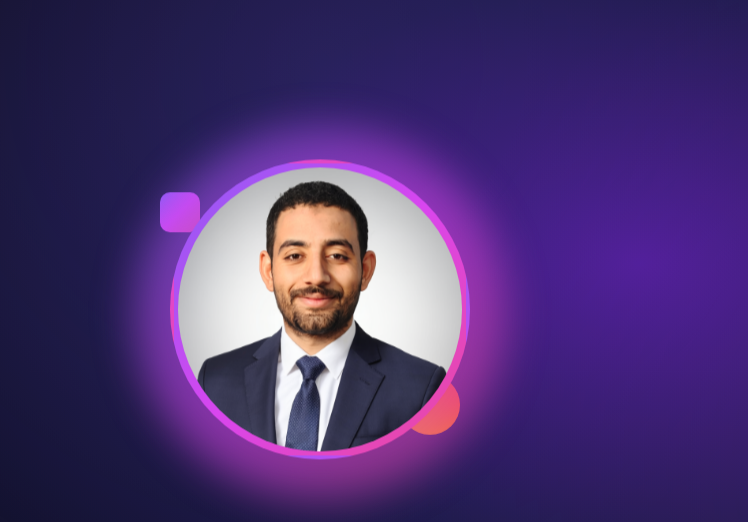
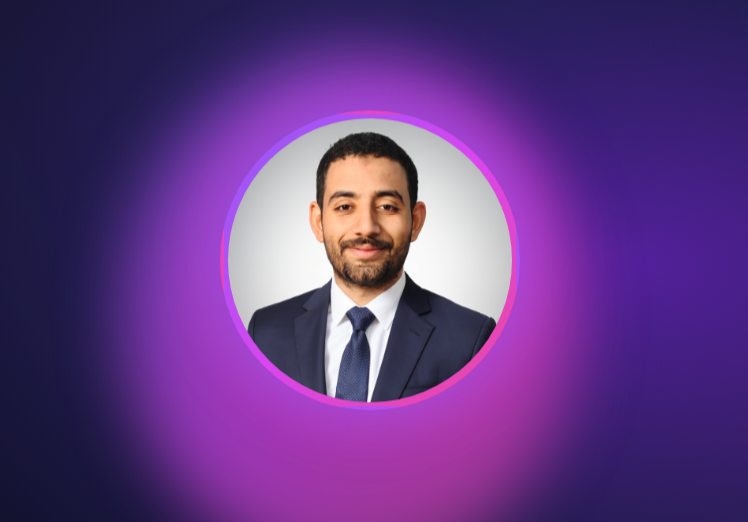
Before and after one commit to moekhodry11/Mohab-Portfolio, a plain HTML site: page index.html in a window 1280 px wide. Shown: the part 137-659 px from the top of the page, 0-748 px from the left. Drawn offline with Linux system fonts and the light colour scheme.

Commit message:
fix bugs

```diff
--- a/css/style.css
+++ b/css/style.css
@@ -5,8 +5,15 @@
   box-sizing: border-box;
 }
 
+*,
+*::before,
+*::after {
+  max-width: 100%;
+}
+
 html {
   scroll-behavior: smooth;
+  overflow-x: hidden;
 }
 
 body {
@@ -17,6 +24,8 @@ body {
   overflow-x: hidden;
   direction: rtl;
   text-align: right;
+  width: 100%;
+  max-width: 100vw;
 }
 
 /* ===== CSS VARIABLES (Design System) ===== */
@@ -402,6 +411,8 @@ body {
   background: var(--gradient-primary);
   padding: 4px;
   animation: float 3s ease-in-out infinite;
+  box-shadow: 0 0 40px 10px rgba(139, 92, 246, 0.4),
+    0 0 60px 20px rgba(217, 70, 239, 0.3), 0 0 80px 30px rgba(236, 72, 153, 0.2);
 }
 
 .hero-image img {
@@ -416,54 +427,24 @@ body {
   transform: scale(1.1);
 }
 
+.hero-image:hover {
+  box-shadow: 0 0 50px 15px rgba(139, 92, 246, 0.6),
+    0 0 70px 25px rgba(217, 70, 239, 0.4), 0 0 90px 35px rgba(236, 72, 153, 0.3);
+  transform: translateY(-5px);
+}
+
 .hero-image-glow {
   position: absolute;
-  top: -20px;
-  left: -20px;
-  right: -20px;
-  bottom: -20px;
+  top: -30px;
+  left: -30px;
+  right: -30px;
+  bottom: -30px;
   background: var(--gradient-primary);
   border-radius: 50%;
-  opacity: 0.3;
-  filter: blur(20px);
+  opacity: 0.4;
+  filter: blur(30px);
   z-index: -1;
   animation: pulse 2s ease-in-out infinite alternate;
-}
-
-.floating-element {
-  position: absolute;
-  border-radius: 10px;
-  animation: float 4s ease-in-out infinite;
-}
-
-.floating-cube {
-  width: 40px;
-  height: 40px;
-  background: var(--gradient-primary);
-  top: 20%;
-  left: 10%;
-  animation-delay: -1s;
-  transform: rotate(45deg);
-}
-
-.floating-sphere {
-  width: 60px;
-  height: 60px;
-  background: var(--gradient-accent);
-  border-radius: 50%;
-  top: 70%;
-  right: 15%;
-  animation-delay: -2s;
-}
-
-.floating-cylinder {
-  width: 30px;
-  height: 60px;
-  background: linear-gradient(45deg, #ec4899, #8b5cf6);
-  border-radius: 15px;
-  top: 30%;
-  right: 20%;
-  animation-delay: -0.5s;
 }
 
 /* ===== ABOUT SECTION ===== */
@@ -896,7 +877,7 @@ body {
     transform: translateY(0px);
   }
   50% {
-    transform: translateY(-20px);
+    transform: translateY(-15px);
   }
 }
 
@@ -912,12 +893,12 @@ body {
 
 @keyframes pulse {
   0% {
-    opacity: 0.3;
+    opacity: 0.4;
     transform: scale(1);
   }
   100% {
-    opacity: 0.6;
-    transform: scale(1.1);
+    opacity: 0.7;
+    transform: scale(1.15);
   }
 }
 
@@ -953,11 +934,12 @@ body {
     flex-direction: column;
     background: rgba(0, 0, 0, 0.95);
     backdrop-filter: var(--glass-blur);
-    width: 100%;
+    width: calc(100% - 2rem);
     text-align: center;
     transition: 0.3s;
     border-radius: 1rem;
     padding: var(--spacing-lg) 0;
+    margin: 0 1rem;
   }
 
   .nav-menu.active {
@@ -983,6 +965,12 @@ body {
   .hero-buttons {
     flex-direction: column;
     align-items: center;
+  }
+
+  .hero-social {
+    flex-direction: row;
+    align-items: center !important;
+    justify-content: center !important;
   }
 
   .hero {
@@ -1014,8 +1002,22 @@ body {
     --container-padding: 1rem;
   }
 
+  body {
+    position: relative;
+    width: 100%;
+    max-width: 100vw;
+    overflow-x: hidden;
+  }
+
   .nav-container {
     padding: 1rem;
+    margin: 0 0.5rem;
+    width: calc(100% - 1rem);
+  }
+
+  .navbar {
+    width: calc(100% - 1rem);
+    max-width: calc(100vw - 1rem);
   }
 
   .hero {
--- a/index.html
+++ b/index.html
@@ -63,15 +63,10 @@
         </div>
         <div class="hero-visual">
           <div class="hero-image-container">
-            <div class="floating-element floating-cube"></div>
-            <div class="floating-element floating-sphere"></div>
-            <div class="floating-element floating-cylinder"></div>
-            <div class="hero-image-wrapper">
             <div class="hero-image">
               <img src="Images/3.png" alt="مهاب ناصر" />
             </div>
             <div class="hero-image-glow"></div>
-            </div>
           </div>
         </div>
       </div>
@@ -270,7 +265,8 @@
     <div class="container">
       <div class="footer-content">
         <p>&copy; 2025 مهاب ناصر. جميع الحقوق محفوظة.</p>
-      <p class="developer-credit">تم تطوير الموقع بواسطة <a href="https://www.linkedin.com/in/mohamed-khodry/" class="developer-link">محمد خضري</a></p>
+        <p class="developer-credit">تم تطوير الموقع بواسطة <a href="https://www.linkedin.com/in/mohamed-khodry/"
+            class="developer-link">محمد خضري</a></p>
         <div class="footer-social">
           <a href="#" class="social-link"><i class="fab fa-linkedin"></i></a>
           <a href="#" class="social-link"><i class="fab fa-dribbble"></i></a>
--- a/js/script.js
+++ b/js/script.js
@@ -251,49 +251,6 @@ function initParallaxEffects() {
   });
 }
 
-// ===== MOUSE CURSOR EFFECTS =====
-function initCursorEffects() {
-  // Create custom cursor
-  const cursor = document.createElement("div");
-  cursor.className = "custom-cursor";
-  cursor.style.cssText = `
-    position: fixed;
-    width: 20px;
-    height: 20px;
-    background: linear-gradient(135deg, #8B5CF6, #D946EF);
-    border-radius: 50%;
-    pointer-events: none;
-    z-index: 9999;
-    transition: transform 0.1s ease;
-    opacity: 0;
-  `;
-  document.body.appendChild(cursor);
-
-  // Update cursor position
-  document.addEventListener("mousemove", (e) => {
-    cursor.style.left = e.clientX - 10 + "px";
-    cursor.style.top = e.clientY - 10 + "px";
-    cursor.style.opacity = "1";
-  });
-
-  // Hide cursor when leaving window
-  document.addEventListener("mouseleave", () => {
-    cursor.style.opacity = "0";
-  });
-
-  // Scale cursor on hover over interactive elements
-  const interactiveElements = document.querySelectorAll(
-    "a, button, .service-card, .project-card"
-  );
-  interactiveElements.forEach((element) => {
-    element.addEventListener("mouseenter", () => {
-      cursor.style.transform = "scale(1.5)";
-    });
-    element.addEventListener("mouseleave", () => {
-      cursor.style.transform = "scale(1)";
-    });
-  });
-}
 
 // ===== PERFORMANCE OPTIMIZATION =====
 function debounce(func, wait) {
@@ -376,7 +333,7 @@ document.addEventListener("DOMContentLoaded", () => {
   initContactForm();
   initFloatingElements();
   initParallaxEffects();
-  initCursorEffects();
+  // initCursorEffects(); // Disabled cursor following effect
   initThemeToggle();
   initLoadingAnimation();
   initKeyboardNavigation();
```
Lines whose indentation alone changed are shown as unchanged.
